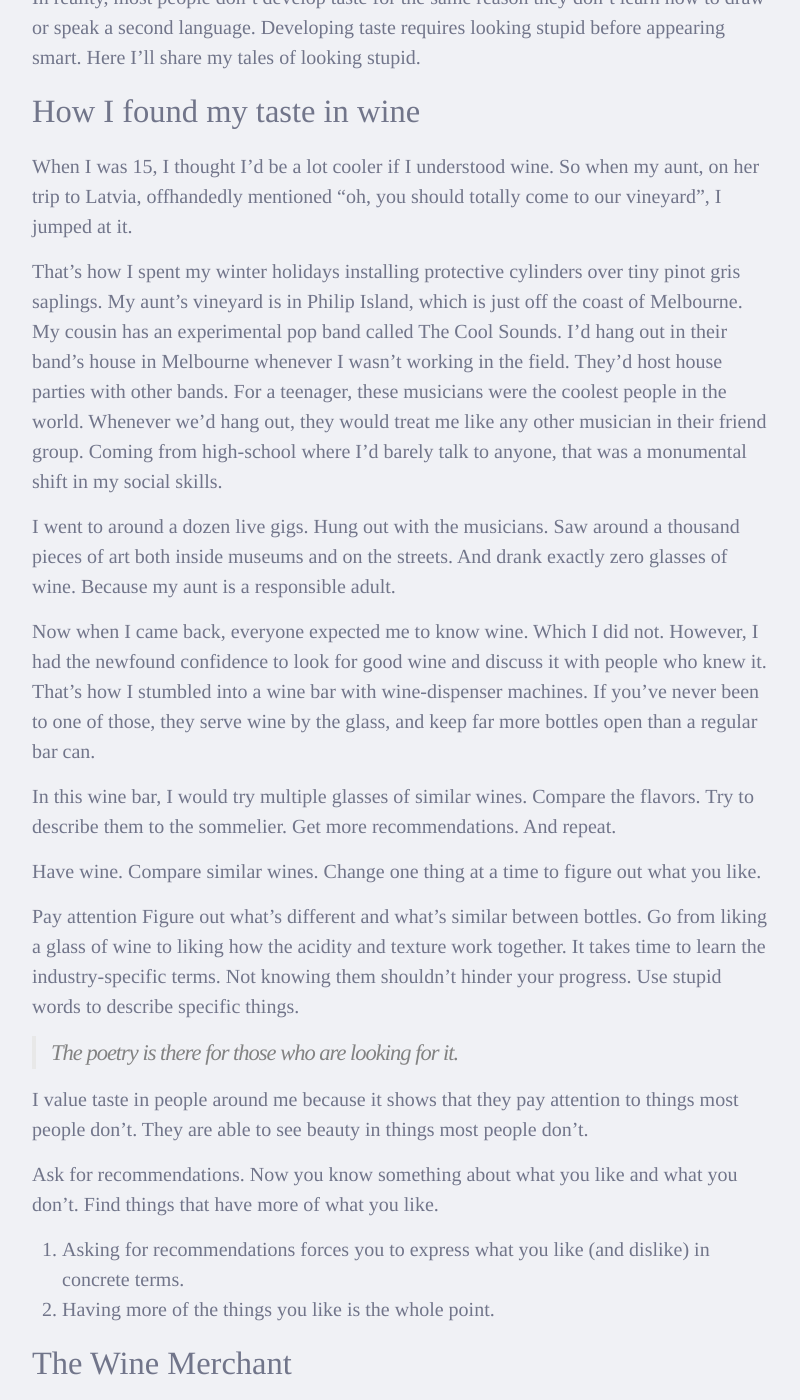
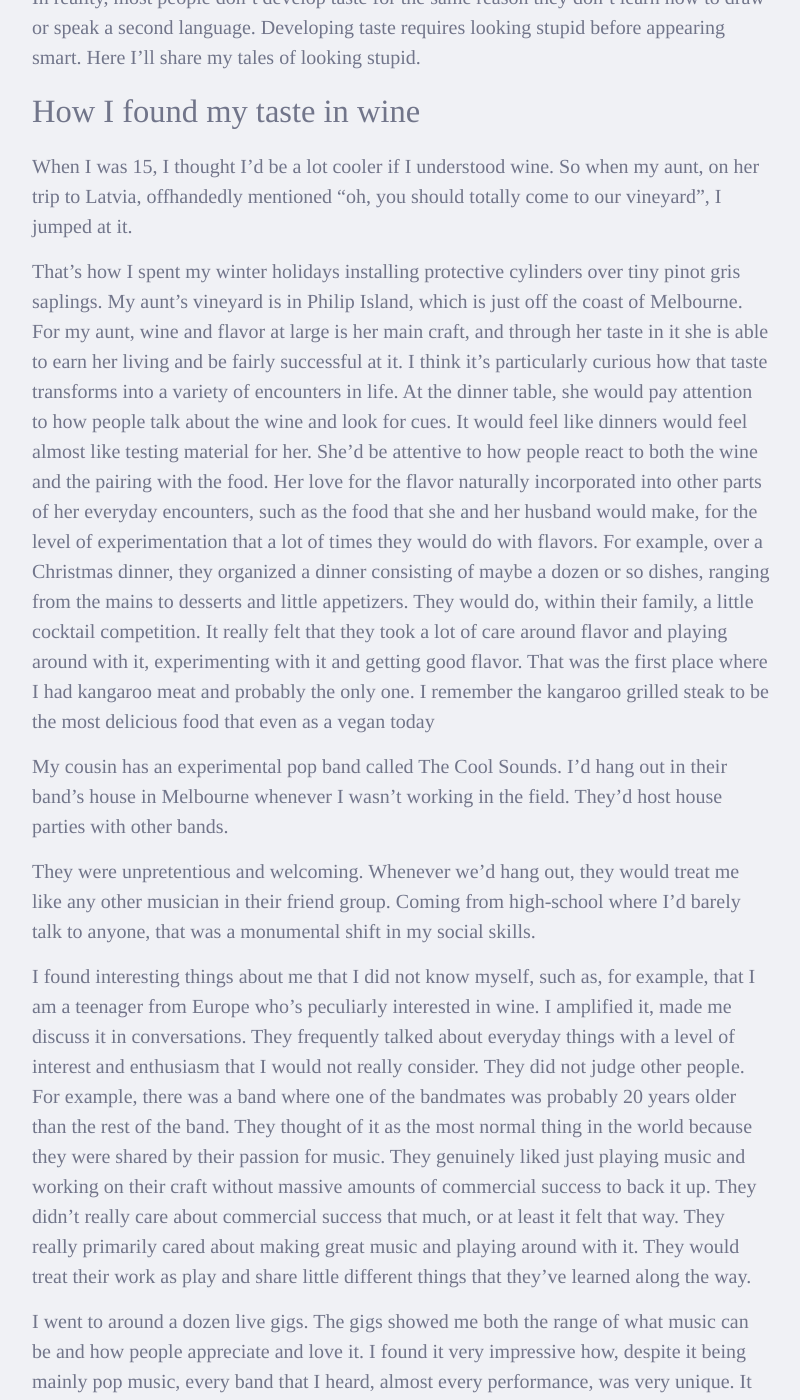
Before and after one commit to ab-10/ab-10.github.io, a Jekyll site: the page built from _posts/2026-02-21-taste.md, in a window 1280 px wide and 1400 px high, scrolled down 453 px. Shown: the whole window, without its empty margins (238-1038 px from the left). Built offline with Jekyll 4.4.1, drawn with Linux system fonts in a browser that asks for light colours; some of the changed text lies outside the part shown.

Commit message:
WIP taste

```diff
--- a/_posts/2026-02-21-taste.md
+++ b/_posts/2026-02-21-taste.md
@@ -29,17 +29,48 @@ When I was 15, I thought I'd be a lot cooler if I understood wine.
 So when my aunt, on her trip to Latvia, offhandedly mentioned "oh, you should totally come to our vineyard", I jumped at it.
 
 That's how I spent my winter holidays installing protective cylinders over tiny pinot gris saplings.
-My aunt's vineyard is in Philip Island, which is just off the coast of Melbourne. <!-- TODO fact-check this -->
+My aunt's vineyard is in Philip Island, which is just off the coast of Melbourne.
+For my aunt, wine and flavor at large is her main craft, and through her taste in it she is able to earn her living and be fairly successful at it.
+I think it's particularly curious how that taste transforms into a variety of encounters in life.
+At the dinner table, she would pay attention to how people talk about the wine and look for cues.
+It would feel like dinners would feel almost like testing material for her.
+She'd be attentive to how people react to both the wine and the pairing with the food.
+Her love for the flavor naturally incorporated into other parts of her everyday encounters, such as the food that she and her husband would make, for the level of experimentation that a lot of times they would do with flavors.
+For example, over a Christmas dinner, they organized a dinner consisting of maybe a dozen or so dishes, ranging from the mains to desserts and little appetizers.
+They would do, within their family, a little cocktail competition.
+It really felt that they took a lot of care around flavor and playing around with it, experimenting with it and getting good flavor.
+That was the first place where I had kangaroo meat and probably the only one.
+I remember the kangaroo grilled steak to be the most delicious food that even as a vegan today
+
 My cousin has an experimental pop band called The Cool Sounds.
 I'd hang out in their band's house in Melbourne whenever I wasn't working in the field.
 They'd host house parties with other bands.
-For a teenager, these musicians were the coolest people in the world.
+
+They were unpretentious and welcoming.
+<!-- TODO maybe cut? -->
 Whenever we'd hang out, they would treat me like any other musician in their friend group.
 Coming from high-school where I'd barely talk to anyone, that was a monumental shift in my social skills.
+<!-- END TODO -->
+
+I found interesting things about me that I did not know myself, such as, for example, that I am a teenager from Europe who's peculiarly interested in wine.
+I amplified it, made me discuss it in conversations.
+They frequently talked about everyday things with a level of interest and enthusiasm that I would not really consider.
+They did not judge other people.
+For example, there was a band where one of the bandmates was probably 20 years older than the rest of the band.
+They thought of it as the most normal thing in the world because they were shared by their passion for music.
+They genuinely liked just playing music and working on their craft without massive amounts of commercial success to back it up.
+They didn't really care about commercial success that much, or at least it felt that way.
+They really primarily cared about making great music and playing around with it.
+They would treat their work as play and share little different things that they've learned along the way.
 
 I went to around a dozen live gigs.
-Hung out with the musicians. <!-- TODO: link to the paragraph above -->
-Saw around a thousand pieces of art both inside museums and on the streets.
+The gigs showed me both the range of what music can be and how people appreciate and love it.
+I found it very impressive how, despite it being mainly pop music, every band that I heard, almost every performance, was very unique.
+It was a distinct style.
+They would experiment with different sounds; it was nothing like the stuff that I would hear on the radio.
+
+
+<!-- TODO: link to the paragraph above -->
 And drank exactly zero glasses of wine.
 Because my aunt is a responsible adult.
 
```
